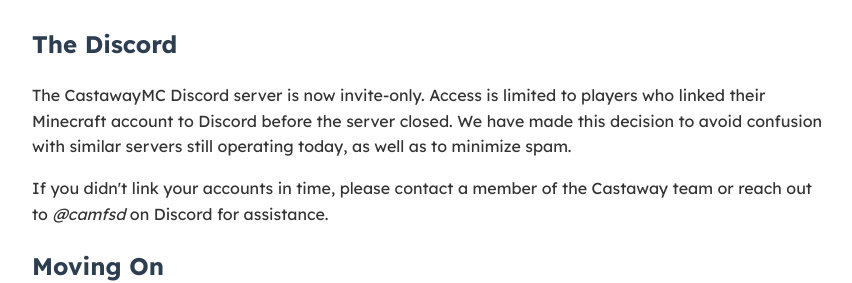
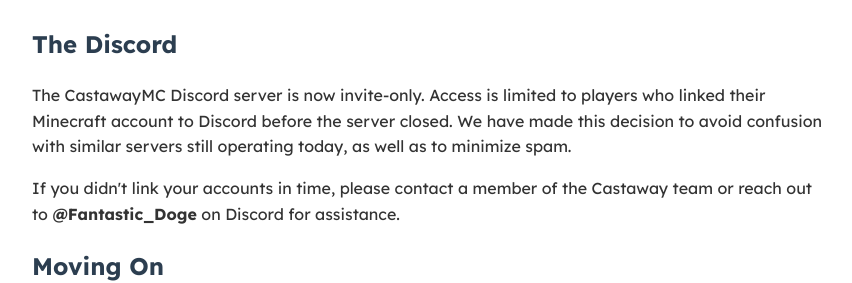
Before and after one commit to CastawayMC/CastawayMC.github.io, a plain HTML site: page index.html in a window 1280 px wide. Shown: the part 1625-1908 px from the top of the page, without its empty margins (208-1060 px from the left). Drawn offline with Linux system fonts and the light colour scheme.

Commit message:
update contact details for discord enquiries

```diff
--- a/index.html
+++ b/index.html
@@ -90,8 +90,8 @@
 
     <p>
       If you didn't link your accounts in time, please contact a member of the
-      Castaway team or reach out to <em>@camfsd</em> on Discord for
-      assistance.
+      Castaway team or reach out to <strong>@Fantastic_Doge</strong> on
+      Discord for assistance.
     </p>
 
     <h2>Moving On</h2>
```
